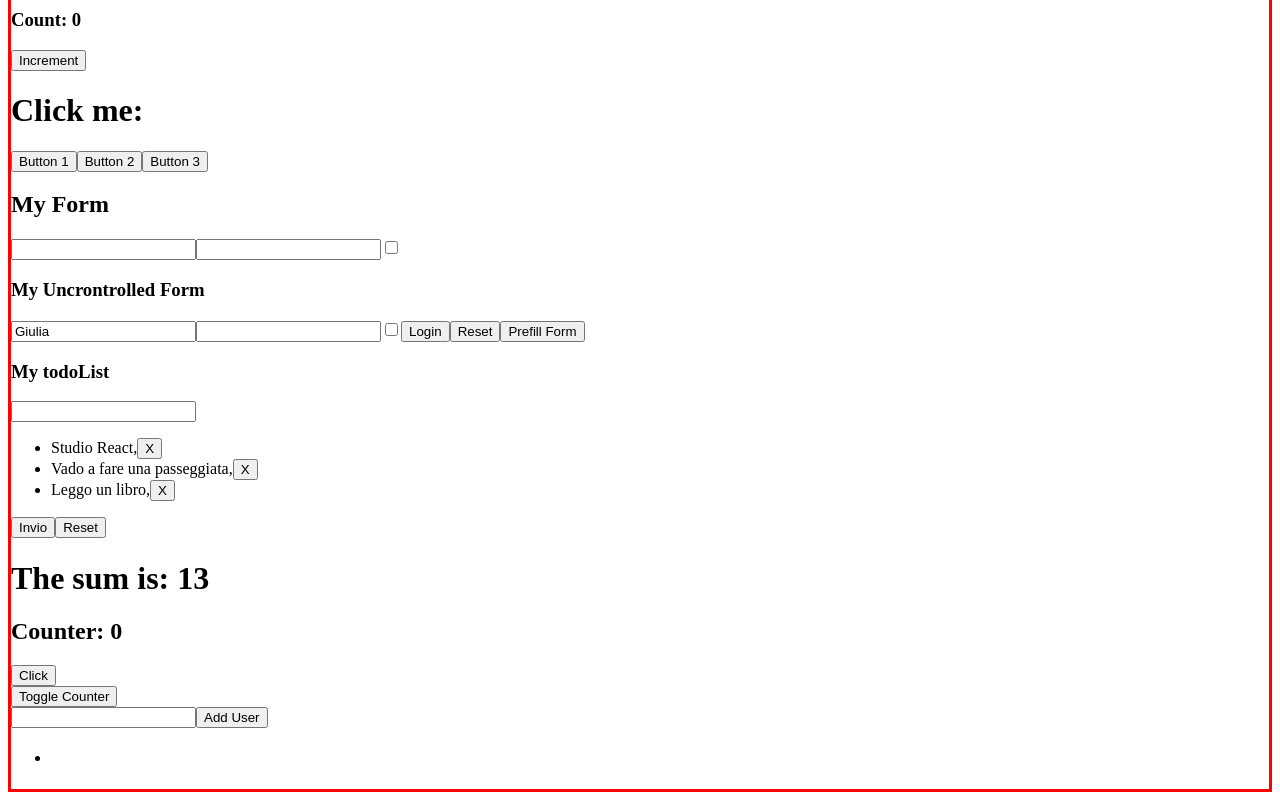
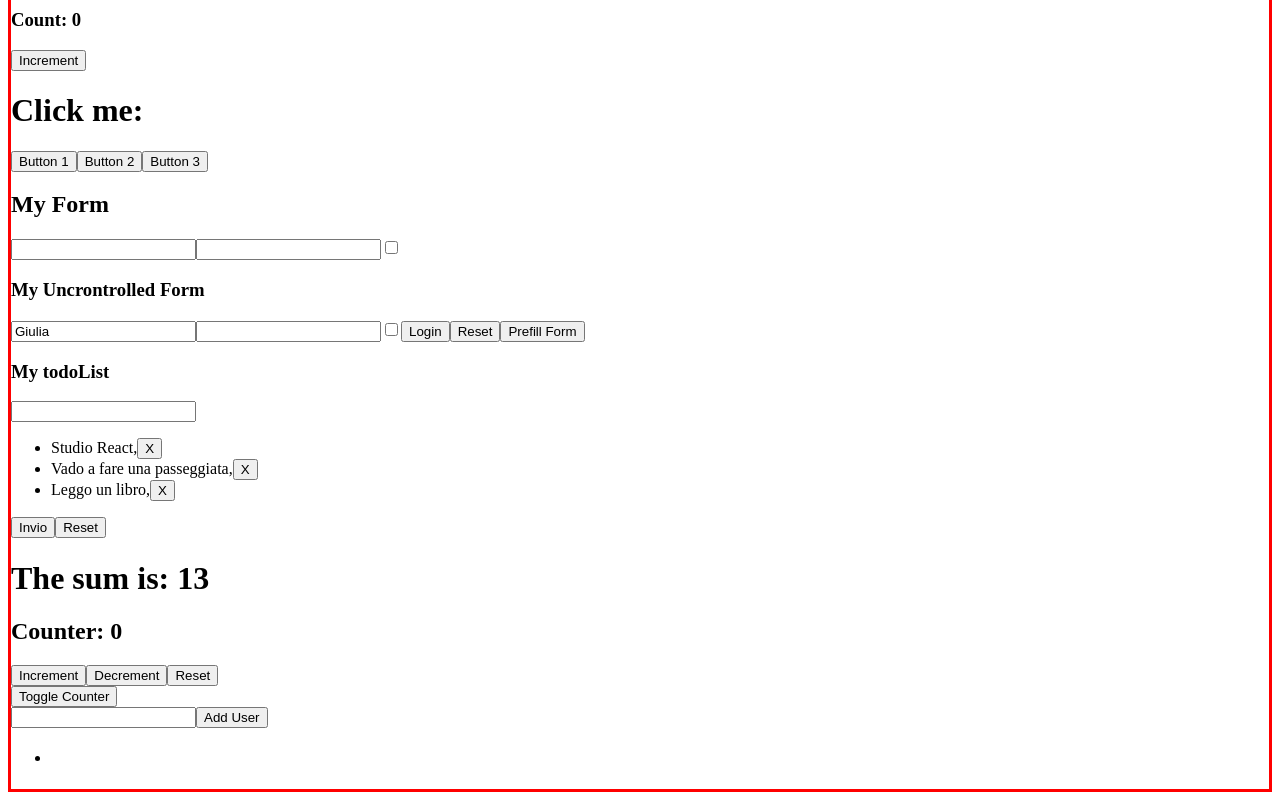
Before and after one commit to ameted83/React-exercises, a React (Create React App) app: page / in a window 1280 px wide. Shown: the part 317-1117 px from the top of the page. Built offline with nearby package versions, Linux system fonts and the light colour scheme; no server answers.

Commit message:
custom-hooks-01

```diff
--- a/src/Counter.js
+++ b/src/Counter.js
@@ -1,20 +1,39 @@
-import React, { useEffect, useState } from "react";
+import React, { useState } from "react";
 // import CounterDisplay from "./CounterDisplay";
 
-const Counter = ({ initialValue = 0 }) => {
+function useCounter(initialValue = 0) {
   const [counter, setCounter] = useState(initialValue);
-
-  useEffect(() => {
-    console.log(`The counter is now ${counter}`);
-  }, [counter]);
 
   function onCounterChange() {
     setCounter(counter + 1);
   }
+
+  function onCounterDecrement() {
+    setCounter((c) => c - 1);
+  }
+
+  function onCounterReset() {
+    setCounter(initialValue);
+  }
+
+  return {
+    counter: counter,
+    onIncrement: onCounterChange,
+    onDecrement: onCounterDecrement,
+    onReset: onCounterReset,
+  };
+}
+
+const Counter = ({ initialValue = 0 }) => {
+  const { counter, onIncrement, onDecrement, onReset } =
+    useCounter(initialValue);
+
   return (
     <div>
       <h2>Counter: {counter}</h2>
-      <button onClick={onCounterChange}>Click</button>
+      <button onClick={onIncrement}>Increment</button>
+      <button onClick={onDecrement}>Decrement</button>
+      <button onClick={onReset}>Reset</button>
       {/* <CounterDisplay count={this.state.count} /> */}
     </div>
   );
```
